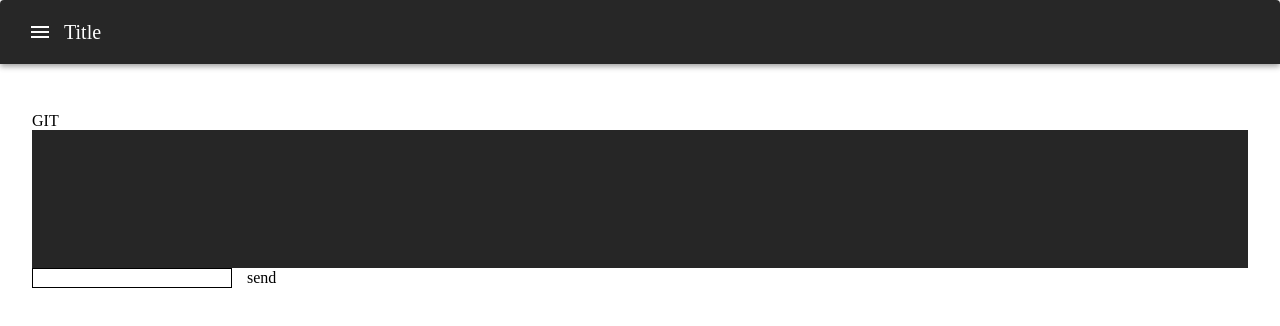
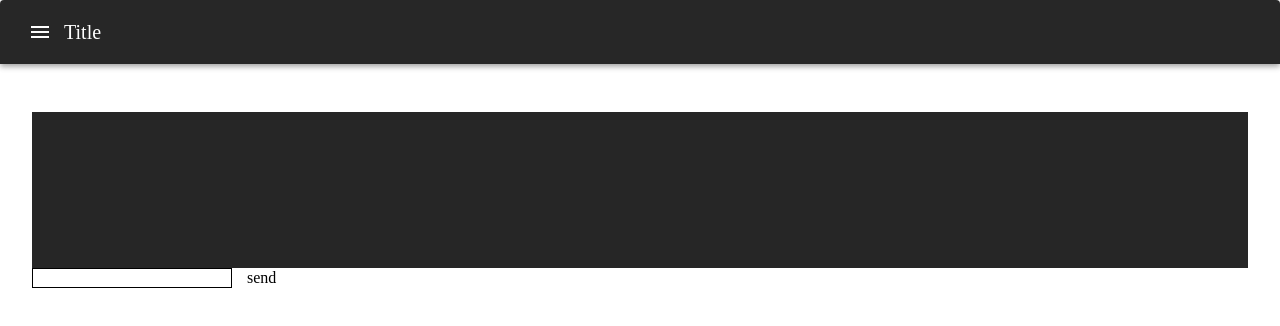
Before and after one commit to Vladimir-Polyakoff/user-admin, a Vue app: page /sms-chat in a window 1280 px wide. Shown: the top 326 px of the page. Built offline with nearby package versions, Linux system fonts and the light colour scheme.

Commit message:
Revert "Update SmsChat.vue"
This reverts commit f2c38af605e45b2064b3a742dd2508ea53d948df.

```diff
--- a/src/views/SmsChat.vue
+++ b/src/views/SmsChat.vue
@@ -1,6 +1,5 @@
 <template>
   <div class="parent">
-  <div>GIT</div>
     <div class="chat">
       <div v-for="(sms, index) in chatList" :key="index" :style="sms.name === 'second' && 'text-align: right'">{{ sms.name }} : {{ sms.value }}</div>
     </div>
```
